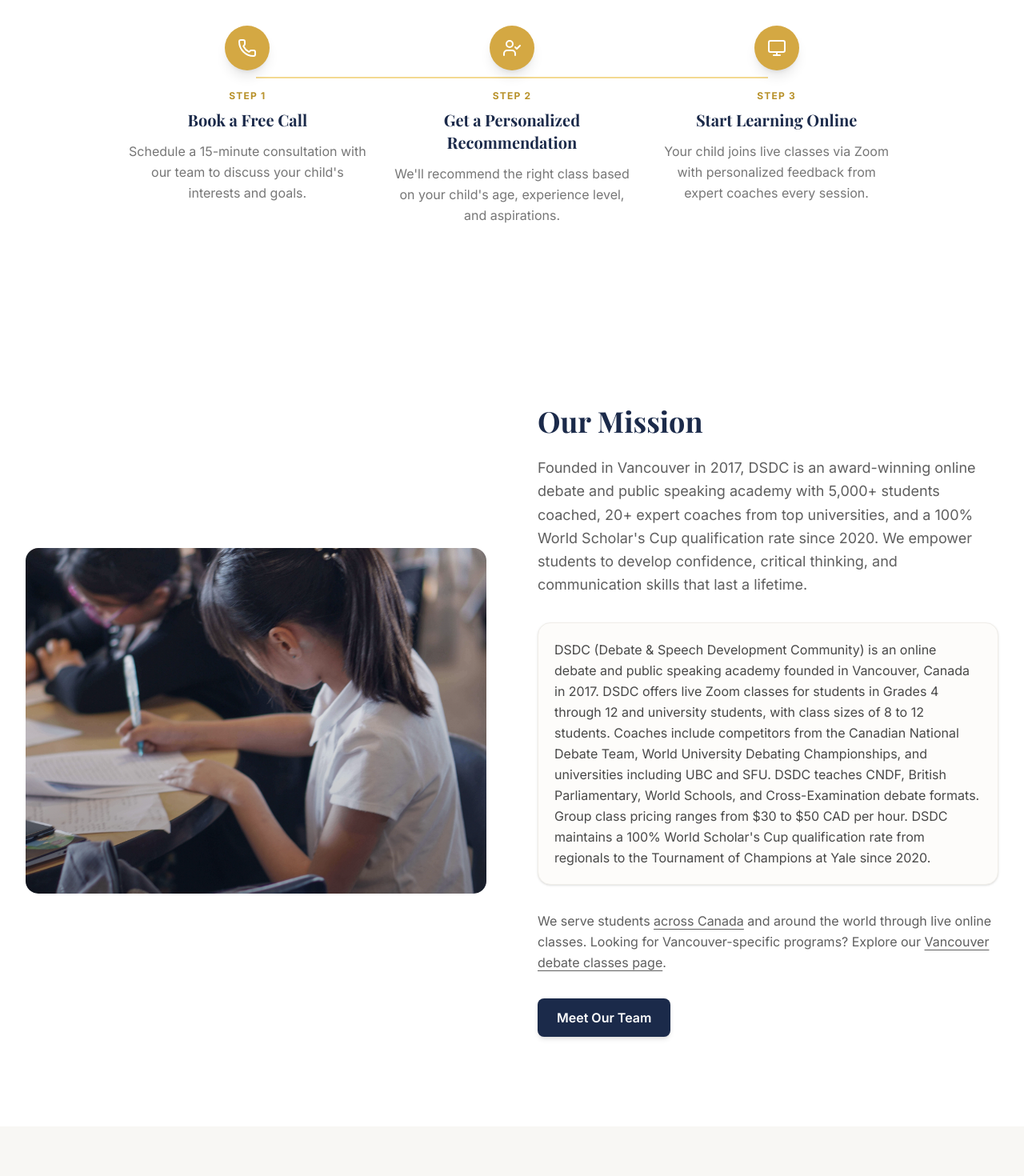
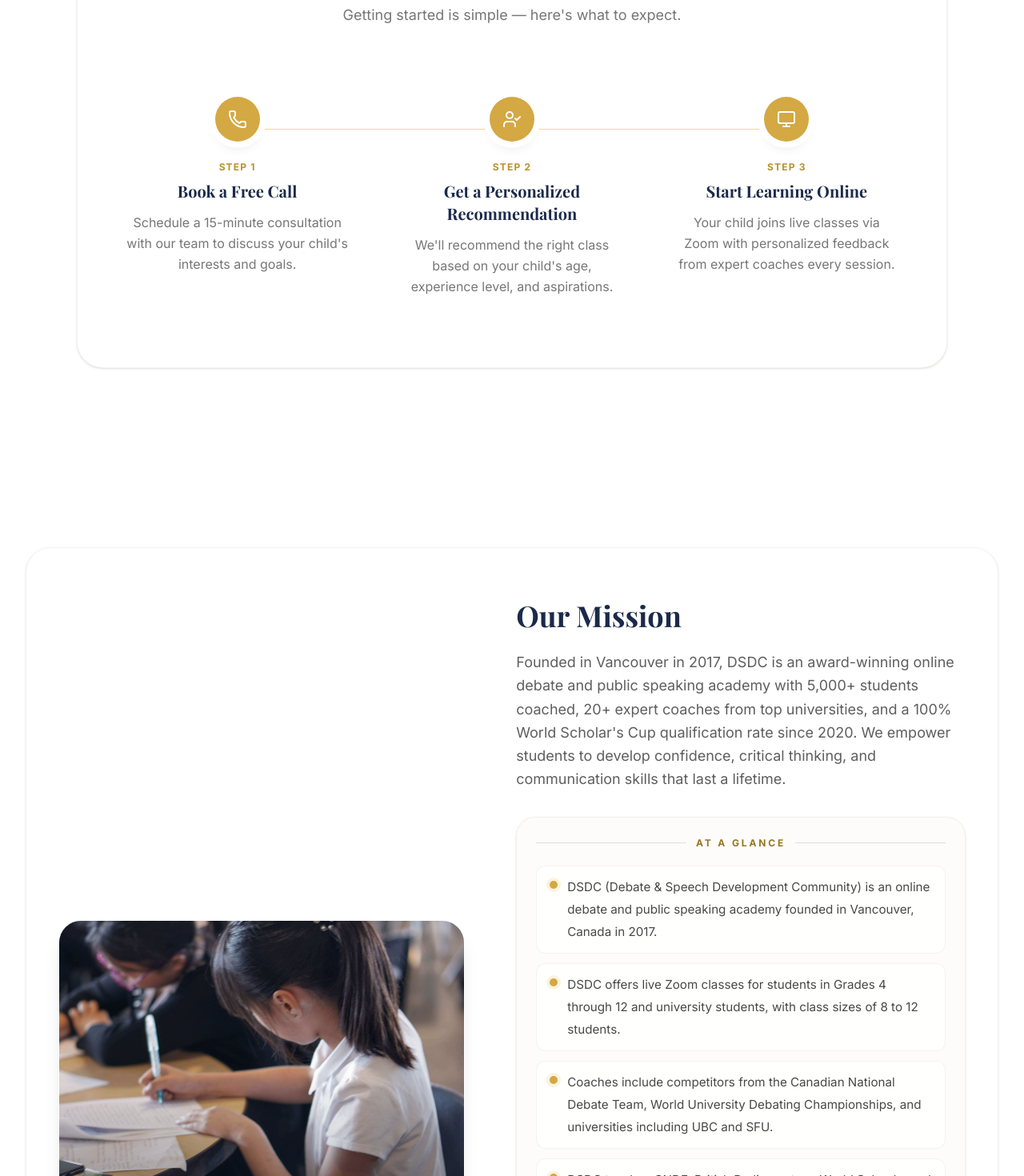
Before and after one commit to ftebtw/dsdc, a Next.js app: page / in a window 1280 px wide. Shown: the part 1680-3150 px from the top of the page at 80% size. Built offline with nearby package versions, Linux system fonts and the light colour scheme; no server answers; a web font is replaced by a local one.

Commit message:
Polish homepage dark mode sections

```diff
--- a/components/HowItWorks.tsx
+++ b/components/HowItWorks.tsx
@@ -13,37 +13,39 @@
 
   return (
     <section className="py-20 md:py-28 bg-white dark:bg-navy-900/30">
-      <div className="max-w-5xl mx-auto px-4 sm:px-6 lg:px-8">
+      <div className="max-w-6xl mx-auto px-4 sm:px-6 lg:px-8">
+        <div className="rounded-[2rem] border border-warm-200/70 bg-white px-6 py-14 shadow-sm sm:px-10 md:py-16 dark:border-navy-700/80 dark:bg-[radial-gradient(circle_at_top,_rgba(229,179,58,0.14),_rgba(18,28,49,0.98)_38%,_rgba(10,16,31,1)_100%)] dark:shadow-[0_24px_80px_rgba(0,0,0,0.32)]">
           <AnimatedSection>
             <div className="text-center mb-16">
               <h2 className="text-3xl md:text-4xl font-bold mb-4 text-navy-800 dark:text-white">{t("howItWorks.title")}</h2>
-            <p className="text-charcoal/60 dark:text-navy-200 text-lg font-sans">{t("howItWorks.subtitle")}</p>
+              <p className="text-charcoal/60 dark:text-navy-100/90 text-lg font-sans">{t("howItWorks.subtitle")}</p>
             </div>
           </AnimatedSection>
 
-        <div className="grid grid-cols-1 md:grid-cols-3 gap-8 relative">
+          <div className="grid grid-cols-1 md:grid-cols-3 gap-8 md:gap-6 relative">
             {/* Connector line (desktop only) */}
-          <div className="hidden md:block absolute top-16 left-[16.66%] right-[16.66%] h-0.5 bg-gold-200 dark:bg-gold-600" />
+            <div className="hidden md:block absolute top-16 left-[16.66%] right-[16.66%] h-px bg-gold-200 dark:bg-gradient-to-r dark:from-gold-500/25 dark:via-gold-400 dark:to-gold-500/25" />
 
             {steps.map((step, i) => {
               const Icon = icons[i];
               return (
                 <AnimatedSection key={i} delay={i * 0.15}>
-                <div className="text-center relative">
-                  <div className="w-14 h-14 bg-gold-400 dark:bg-gold-500 rounded-full flex items-center justify-center mx-auto mb-6 relative z-10 shadow-lg">
+                  <div className="text-center relative rounded-2xl px-5 py-6 transition-all duration-300 dark:border dark:border-navy-700/70 dark:bg-navy-900/55 dark:shadow-[0_12px_40px_rgba(0,0,0,0.2)]">
+                    <div className="w-14 h-14 bg-gold-400 dark:bg-gold-400 rounded-full flex items-center justify-center mx-auto mb-6 relative z-10 shadow-lg ring-8 ring-white dark:ring-navy-900/85">
                       <Icon className="w-6 h-6 text-white" />
                     </div>
-                  <div className="text-xs font-bold text-gold-500 dark:text-gold-400 uppercase tracking-widest mb-2 font-sans">
+                    <div className="text-xs font-bold text-gold-500 dark:text-gold-300 uppercase tracking-widest mb-2 font-sans">
                       Step {step.step}
                     </div>
                     <h3 className="text-xl font-bold text-navy-800 dark:text-white mb-3 font-serif">{step.title}</h3>
-                  <p className="text-charcoal/60 dark:text-navy-200 leading-relaxed font-sans">{step.description}</p>
+                    <p className="text-charcoal/60 dark:text-navy-100/90 leading-relaxed font-sans">{step.description}</p>
                   </div>
                 </AnimatedSection>
               );
             })}
           </div>
         </div>
+      </div>
     </section>
   );
 }
--- a/components/MissionSection.tsx
+++ b/components/MissionSection.tsx
@@ -5,15 +5,29 @@
 import { useI18n } from "@/lib/i18n";
 import AnimatedSection from "./AnimatedSection";
 
+function splitMissionFacts(text: string): string[] {
+  return (
+    text
+      .replace(/[“”]/g, "")
+      .match(/[^.!?。！？]+[.!?。！？]?/gu)
+      ?.map((sentence) => sentence.trim())
+      .filter(Boolean) ?? [text]
+  );
+}
+
 export default function MissionSection() {
   const { t } = useI18n();
+  const missionFactsText = t("mission.geoFacts");
+  const missionFacts = splitMissionFacts(missionFactsText);
 
   return (
     <section className="py-20 md:py-28 bg-white dark:bg-navy-900/30">
       <div className="max-w-7xl mx-auto px-4 sm:px-6 lg:px-8">
-        <div className="grid grid-cols-1 lg:grid-cols-2 gap-12 lg:gap-16 items-center">
+        <div className="rounded-[2rem] border border-warm-200/70 bg-white px-6 py-14 shadow-sm sm:px-10 md:py-16 dark:border-navy-700/80 dark:bg-[radial-gradient(circle_at_top_left,_rgba(229,179,58,0.12),_rgba(18,28,49,0.98)_40%,_rgba(10,16,31,1)_100%)] dark:shadow-[0_24px_80px_rgba(0,0,0,0.32)]">
+          <div className="grid grid-cols-1 lg:grid-cols-[0.95fr_1.05fr] gap-12 lg:gap-16 items-center">
             <AnimatedSection>
-            <div className="relative rounded-2xl overflow-hidden aspect-[4/3]">
+              <div className="relative overflow-hidden rounded-[1.75rem] border border-white/60 shadow-xl dark:border-navy-700/70">
+                <div className="relative aspect-[4/3]">
                   <Image
                     src="/images/photos/wsc-group-1.jpg"
                     alt="DSDC students at the World Scholar's Cup competition"
@@ -23,7 +37,8 @@
                     loading="lazy"
                     sizes="(max-width: 768px) 100vw, 50vw"
                   />
-              <div className="absolute inset-0 bg-gradient-to-t from-navy-900/30 to-transparent" />
+                  <div className="absolute inset-0 bg-gradient-to-t from-navy-900/35 via-transparent to-transparent" />
+                </div>
               </div>
             </AnimatedSection>
 
@@ -32,19 +47,37 @@
                 <h2 className="text-3xl md:text-4xl font-bold mb-6 text-navy-800 dark:text-white">
                   {t("mission.title")}
                 </h2>
-              <p className="text-lg text-charcoal/70 dark:text-navy-200 leading-relaxed mb-8 font-sans">
+                <p className="max-w-2xl text-lg text-charcoal/70 dark:text-navy-100/90 leading-relaxed mb-8 font-sans">
                   {t("mission.text")}
                 </p>
                 <div
-                className="about-dsdc mb-8 rounded-2xl border border-warm-200 bg-warm-50 p-5 text-base leading-relaxed text-charcoal/80 shadow-sm dark:border-navy-700 dark:bg-navy-800/70 dark:text-navy-200"
+                  className="about-dsdc mb-8 rounded-[1.5rem] border border-warm-200/80 bg-warm-50/80 p-6 shadow-sm dark:border-navy-700/80 dark:bg-navy-950/55 dark:shadow-[0_18px_40px_rgba(0,0,0,0.2)]"
                   itemScope
                   itemType="https://schema.org/EducationalOrganization"
                 >
-                <p itemProp="description">
-                  {t("mission.geoFacts")}
+                  <meta itemProp="description" content={missionFactsText} />
+                  <div className="mb-5 flex items-center gap-3">
+                    <div className="h-px flex-1 bg-warm-300 dark:bg-gold-500/30" />
+                    <span className="text-xs font-bold uppercase tracking-[0.24em] text-gold-600 dark:text-gold-300 font-sans">
+                      {t("aboutPage.factsTitle")}
+                    </span>
+                    <div className="h-px flex-1 bg-warm-300 dark:bg-gold-500/30" />
+                  </div>
+                  <div className="grid gap-3">
+                    {missionFacts.map((fact, index) => (
+                      <div
+                        key={`${fact}-${index}`}
+                        className="flex items-start gap-3 rounded-xl border border-warm-200/70 bg-white/80 px-4 py-3 dark:border-navy-700/70 dark:bg-navy-900/70"
+                      >
+                        <div className="mt-1.5 h-2.5 w-2.5 shrink-0 rounded-full bg-gold-400 shadow-[0_0_0_4px_rgba(229,179,58,0.16)] dark:bg-gold-300 dark:shadow-[0_0_0_4px_rgba(229,179,58,0.12)]" />
+                        <p className="text-sm sm:text-[0.95rem] leading-7 text-charcoal/80 dark:text-navy-100/90">
+                          {fact}
                         </p>
                       </div>
-              <p className="text-base text-charcoal/70 dark:text-navy-300 leading-relaxed mb-8 font-sans">
+                    ))}
+                  </div>
+                </div>
+                <p className="text-base text-charcoal/70 dark:text-navy-200/85 leading-relaxed mb-8 font-sans">
                   We serve students{" "}
                   <Link href="/debate-classes-canada" className="underline underline-offset-4 hover:text-navy-800 dark:hover:text-gold-300 transition-colors">
                     across Canada
@@ -57,8 +90,8 @@
                 </p>
                 <Link
                   href="/team"
-                className="inline-flex items-center px-6 py-3 bg-navy-800 dark:bg-navy-700 text-white font-semibold
-                           rounded-lg hover:bg-navy-700 dark:hover:bg-navy-600 transition-all duration-200 shadow-md
+                  className="inline-flex items-center px-6 py-3 bg-navy-800 dark:bg-gold-300 text-white dark:text-navy-950 font-semibold
+                           rounded-lg hover:bg-navy-700 dark:hover:bg-gold-200 transition-all duration-200 shadow-md
                            hover:shadow-lg hover:-translate-y-0.5"
                 >
                   {t("mission.cta")}
@@ -67,6 +100,7 @@
             </AnimatedSection>
           </div>
         </div>
+      </div>
     </section>
   );
 }
```
Also changed, not shown: components/TestimonialCarousel.tsx (+27 -22 lines). Lines whose indentation alone changed are shown as unchanged.
